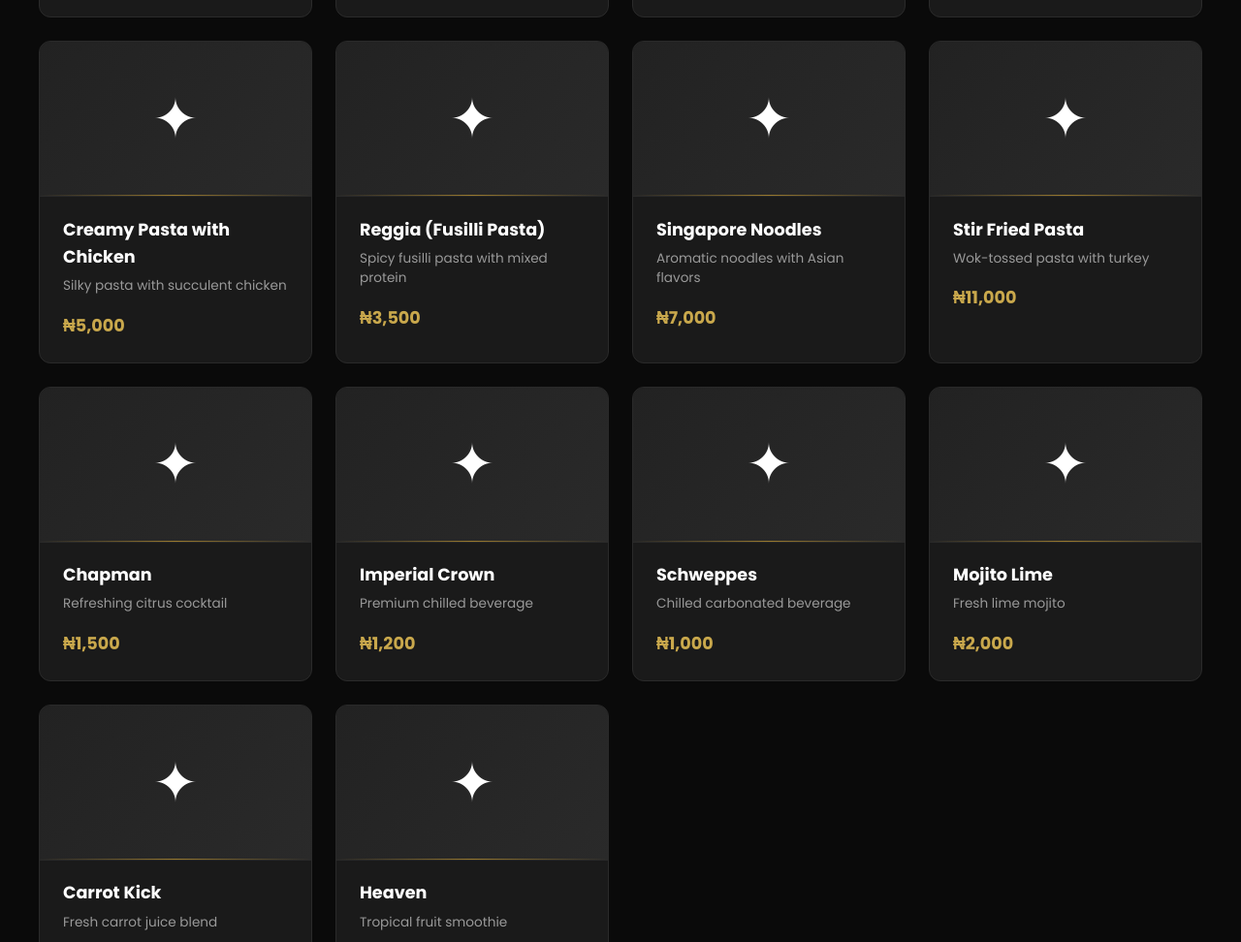
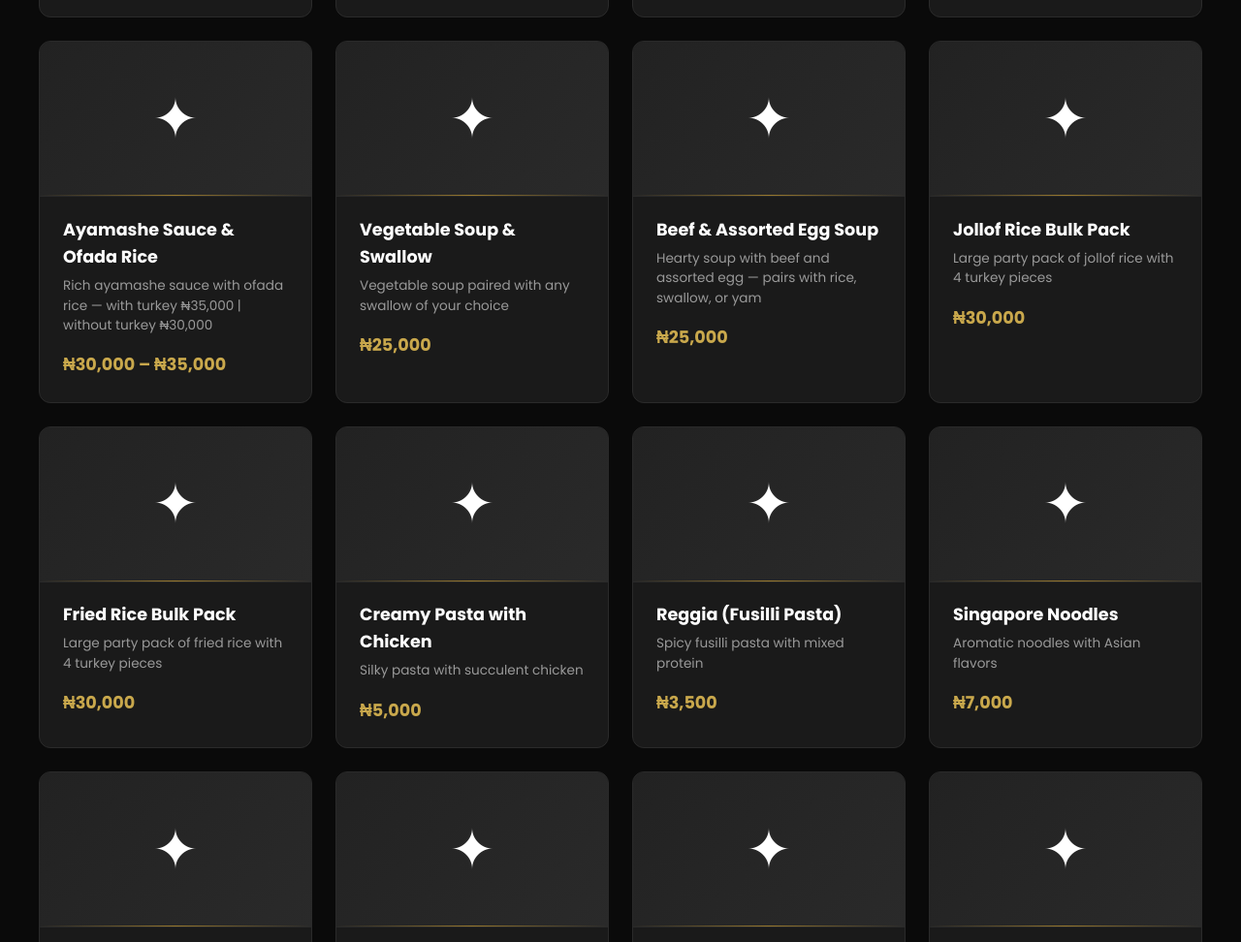
Before and after one commit to ismailaabdullateef30-lab/eat-with-kiat-, a website: page index.html in a window 1280 px wide. Shown: the part 3238-4210 px from the top of the page at 97% size. Drawn offline with nearby package versions, Linux system fonts and the light colour scheme.

Commit message:
Update index.html

```diff
--- a/index.html
+++ b/index.html
@@ -958,6 +958,7 @@
                 <button class="category-btn" data-category="local">Local Dishes</button>
                 <button class="category-btn" data-category="pasta">Pasta</button>
                 <button class="category-btn" data-category="drinks">Drinks</button>
+                <button class="category-btn" data-category="bulk">Bulk Orders</button>
             </div>
             <div class="menu-grid" id="menuGrid"></div>
         </div>
@@ -1130,6 +1131,11 @@
             { name: 'Cassava Flakes & Peppered Snail', category: 'fastfood', description: 'Cassava flakes with spicy snails', price: '₦10,000' },
             { name: 'Cocoyam Porridge', category: 'local', description: 'Creamy cocoyam soup', price: '₦5,000' },
             { name: 'Bush Meat & Smoked Yam', category: 'local', description: 'Premium bushmeat with smoked yam', price: '₦15,000 – ₦45,000' },
+            { name: 'Ayamashe Sauce & Ofada Rice', category: 'local', description: 'Rich ayamashe sauce with ofada rice — with turkey ₦35,000 | without turkey ₦30,000', price: '₦30,000 – ₦35,000' },
+            { name: 'Vegetable Soup & Swallow', category: 'local', description: 'Vegetable soup paired with any swallow of your choice', price: '₦25,000' },
+            { name: 'Beef & Assorted Egg Soup', category: 'local', description: 'Hearty soup with beef and assorted egg — pairs with rice, swallow, or yam', price: '₦25,000' },
+            { name: 'Jollof Rice Bulk Pack', category: 'bulk', description: 'Large party pack of jollof rice with 4 turkey pieces', price: '₦30,000' },
+            { name: 'Fried Rice Bulk Pack', category: 'bulk', description: 'Large party pack of fried rice with 4 turkey pieces', price: '₦30,000' },
             { name: 'Creamy Pasta with Chicken', category: 'pasta', description: 'Silky pasta with succulent chicken', price: '₦5,000' },
             { name: 'Reggia (Fusilli Pasta)', category: 'pasta', description: 'Spicy fusilli pasta with mixed protein', price: '₦3,500' },
             { name: 'Singapore Noodles', category: 'pasta', description: 'Aromatic noodles with Asian flavors', price: '₦7,000' },
```
